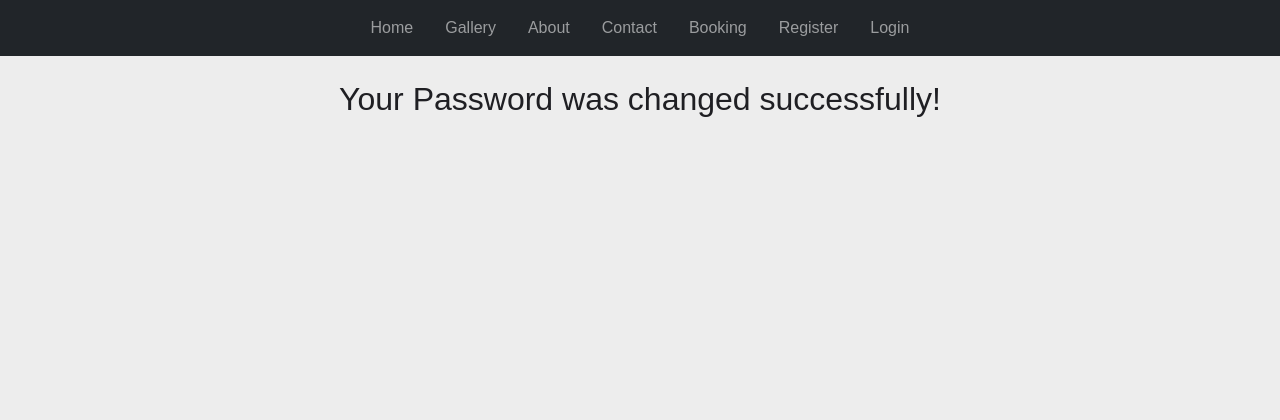
After one commit to Michelle3334/coaching-warriors, a Django app: page /password_success/ in a window 1280 px wide. The commit adds this page. Shown: the top 420 px of the page. Run offline with Django 3.2, Linux system fonts and the light colour scheme.

Commit message:
Add change password templates and wire up urls

```diff
--- a/members/urls.py
+++ b/members/urls.py
@@ -1,11 +1,13 @@
 """URL paths for members app"""
 from django.urls import path
-from django.contrib.auth import views as auth_views
+# from django.contrib.auth import views as auth_views
 from . import views
+from .views import PasswordsChangeView
 
 
 urlpatterns = [
     path('members/', views.MemberViewProfile.as_view(), name='members'),
-    path('password/', auth_views.PasswordChangeView.as_view(
+    path('password/', PasswordsChangeView.as_view(
         template_name='change_password.html')),
+    path('password_success/', views.password_success, name='password_success'),
 ]
--- a/members/views.py
+++ b/members/views.py
@@ -1,10 +1,21 @@
 """Views for Member profile view"""
-# from django.shortcuts import render
+from django.shortcuts import render
 from django.views import generic
-# from django.contrib.auth.forms import UserChangeForm
+from django.contrib.auth.forms import PasswordChangeForm
+from django.contrib.auth.views import PasswordChangeView
+from django.urls import reverse_lazy
 from .forms import ProfileForm
-# from django.contrib import messages
-# from django.urls import reverse_lazy
+
+
+class PasswordsChangeView(PasswordChangeView):
+    """View for changing password"""
+    form_class = PasswordChangeForm
+    success_url = reverse_lazy('password_success')
+
+
+def password_success(request):
+    """Success message for password change"""
+    return render(request, 'password_success.html', {})
 
 
 class MemberViewProfile(generic.UpdateView):
--- a/templates/change_password.html
+++ b/templates/change_password.html
@@ -11,7 +11,7 @@
     </div>
   </div>
   <div class="form-group">
-    <div class="text-center">
+    <div class="">
       <form method="POST">
         {% csrf_token %}
         {{ form.as_p }}
--- /dev/null
+++ b/templates/password_success.html
@@ -0,0 +1,14 @@
+{% extends "base.html" %}
+
+{% block head_title %}Password updated{% endblock %}
+
+{% block content %}
+
+<div class="container align-items-center">
+  <div class="row">
+    <div class="text-center mt-4">
+      <h2>Your Password was changed successfully!</h2>
+    </div>
+  </div>
+</div>
+{% endblock %}
--- a/templates/profile.html
+++ b/templates/profile.html
@@ -21,7 +21,7 @@
     <form id="form" method="post" class="mt-3">
         {% csrf_token %}
         {{ form.as_p }}
-        <div class="text-center">
+        <div class="">
           <button data-toggle="modal" data-target="message" type="submit" class="btn btn-dark text-center m-2">Update Profile</button>
         </div>
     </form>
```
